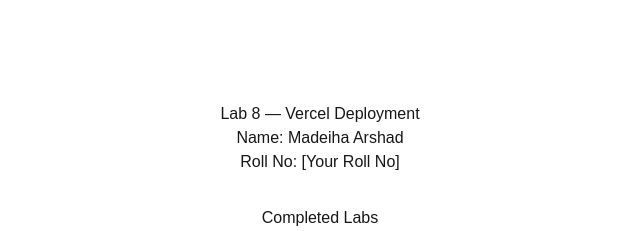
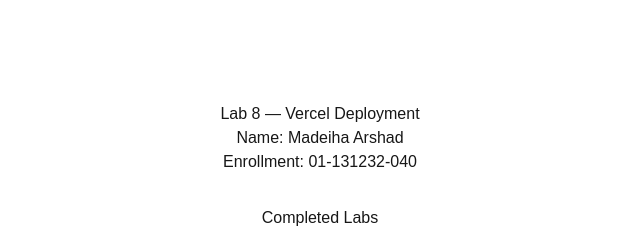
Before and after one commit to madeihaarshad/cloud-lab8-vercel-, a Next.js app: page / in a window 1280 px wide. Shown: the top 231 px of the page, without its empty margins (320-960 px from the left). Built offline with nearby package versions, Linux system fonts and the light colour scheme.

Commit message:
Update page.tsx

```diff
--- a/app/page.tsx
+++ b/app/page.tsx
@@ -3,7 +3,7 @@
     <main style={{ textAlign: "center", marginTop: "8%" }}>
       <h1>Lab 8 — Vercel Deployment</h1>
       <p>Name: Madeiha Arshad</p>
-      <p>Roll No: [Your Roll No]</p>
+      <p>Enrollment: 01-131232-040</p>
       <h2 style={{ marginTop: "2rem" }}>Completed Labs</h2>
       <ul style={{ listStyle: "none", padding: 0 }}>
         <li>✅ Lab 5 — Docker</li>
```
